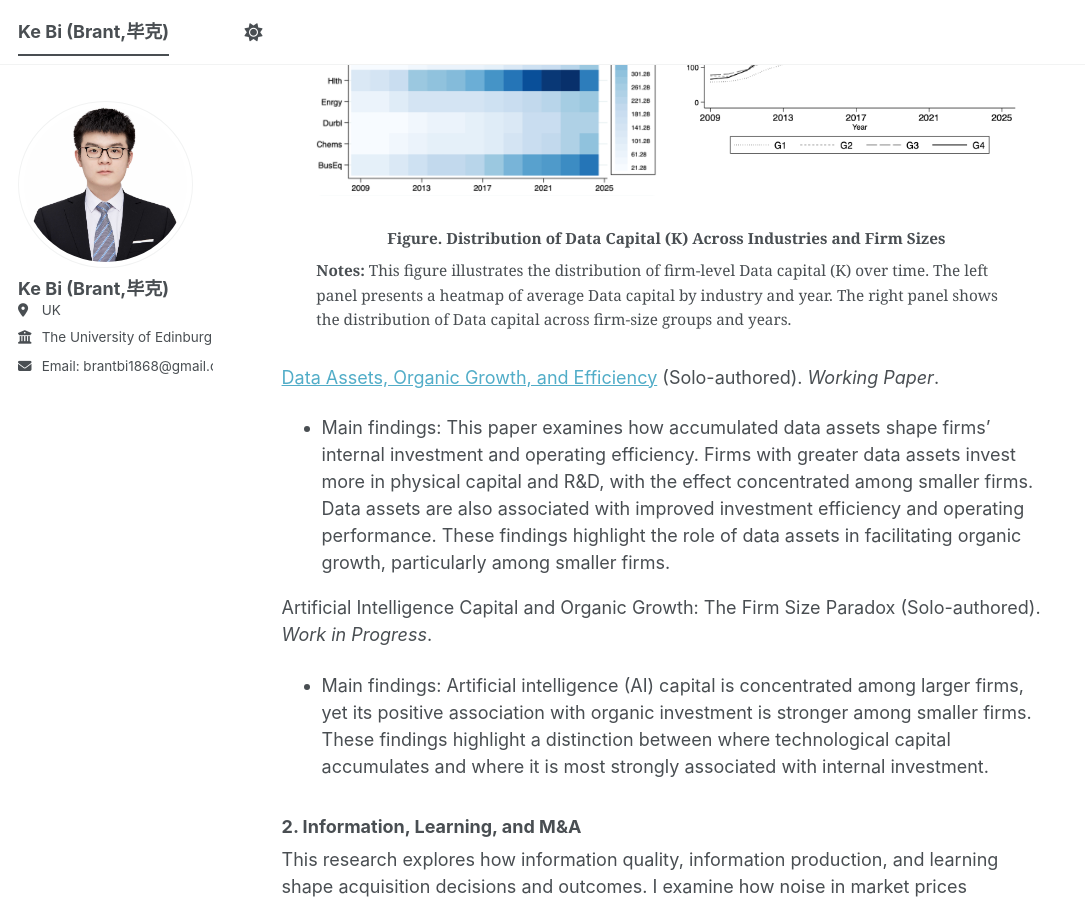
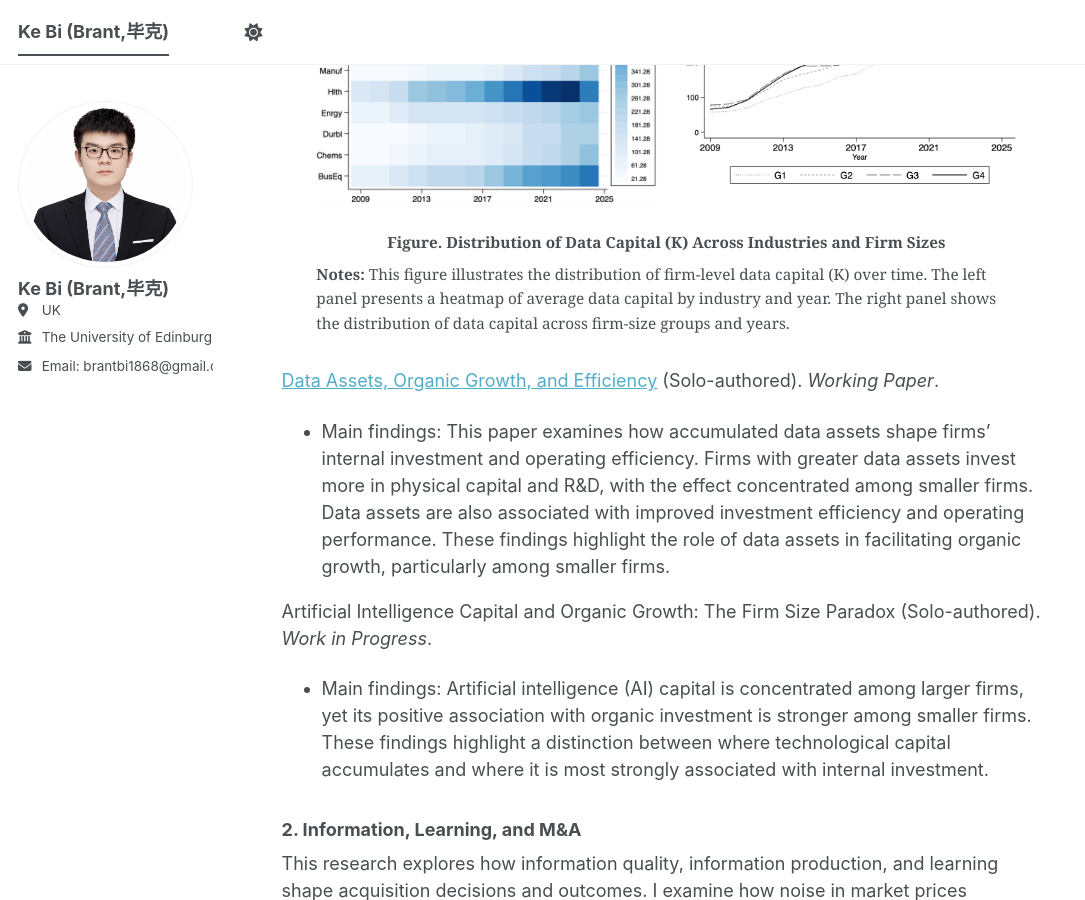
Before and after one commit to brant1868/brant1868.github.io, a Jekyll site: the page built from _pages/about.md, in a window 1280 px wide and 900 px high, scrolled down 2434 px. Shown: the whole window, without its empty margins (0-1085 px from the left). Built offline with Jekyll 4.4.1, drawn with Linux system fonts in a browser that asks for light colours; a script bundle is joined from its source files by our own code; library files that are not in the unit come from our copies; some of the changed lines change nothing that is shown.

Commit message:
Update about.md

```diff
--- a/_pages/about.md
+++ b/_pages/about.md
@@ -163,38 +163,60 @@
   text-align: center;
   color: inherit;
 ">
-  <!-- Two images side by side -->
+  <!-- Two images with equal-sized frames -->
   <div style="
     display: flex;
     flex-direction: row;
     justify-content: center;
-    align-items: flex-start;
+    align-items: stretch;
     gap: 16px;
     width: 100%;
     margin: 0 auto;
   ">
-    <img
-      src="{{ '/images/research/DataAsset_K_distri_heatmap_yearff12.png' | relative_url }}"
-      alt="Average Data capital by industry and year"
-      style="
-        display: block;
-        width: calc(50% - 8px);
-        height: auto;
-        box-sizing: border-box;
-        background: #ffffff;
-        border-radius: 6px;
-      ">
-    <img
-      src="{{ '/images/research/DataAsset_K_size_4.png' | relative_url }}"
-      alt="Data capital by firm size and year"
-      style="
-        display: block;
-        width: calc(50% - 8px);
-        height: auto;
-        box-sizing: border-box;
-        background: #ffffff;
-        border-radius: 6px;
-      ">
+    <!-- Left panel -->
+    <div style="
+      width: calc(50% - 8px);
+      aspect-ratio: 1.15 / 1;
+      background: #ffffff;
+      border-radius: 6px;
+      overflow: hidden;
+      display: flex;
+      align-items: center;
+      justify-content: center;
+    ">
+      <img
+        src="{{ '/images/research/DataAsset_K_distri_heatmap_yearff12.png' | relative_url }}"
+        alt="Average data capital by industry and year"
+        style="
+          display: block;
+          width: 100%;
+          height: 100%;
+          object-fit: contain;
+          margin: 0;
+        ">
+    </div>
+    <!-- Right panel -->
+    <div style="
+      width: calc(50% - 8px);
+      aspect-ratio: 1.15 / 1;
+      background: #ffffff;
+      border-radius: 6px;
+      overflow: hidden;
+      display: flex;
+      align-items: center;
+      justify-content: center;
+    ">
+      <img
+        src="{{ '/images/research/DataAsset_K_size_4.png' | relative_url }}"
+        alt="Data capital by firm size and year"
+        style="
+          display: block;
+          width: 100%;
+          height: 100%;
+          object-fit: contain;
+          margin: 0;
+        ">
+    </div>
   </div>
   <!-- Caption and Notes -->
   <figcaption style="
@@ -218,10 +240,10 @@
     ">
       <strong>Notes:</strong>
       This figure illustrates the distribution of firm-level
-      Data capital (K) over time.
-      The left panel presents a heatmap of average Data capital
+      data capital (K) over time.
+      The left panel presents a heatmap of average data capital
       by industry and year.
-      The right panel shows the distribution of Data capital
+      The right panel shows the distribution of data capital
       across firm-size groups and years.
     </div>
   </figcaption>
```
